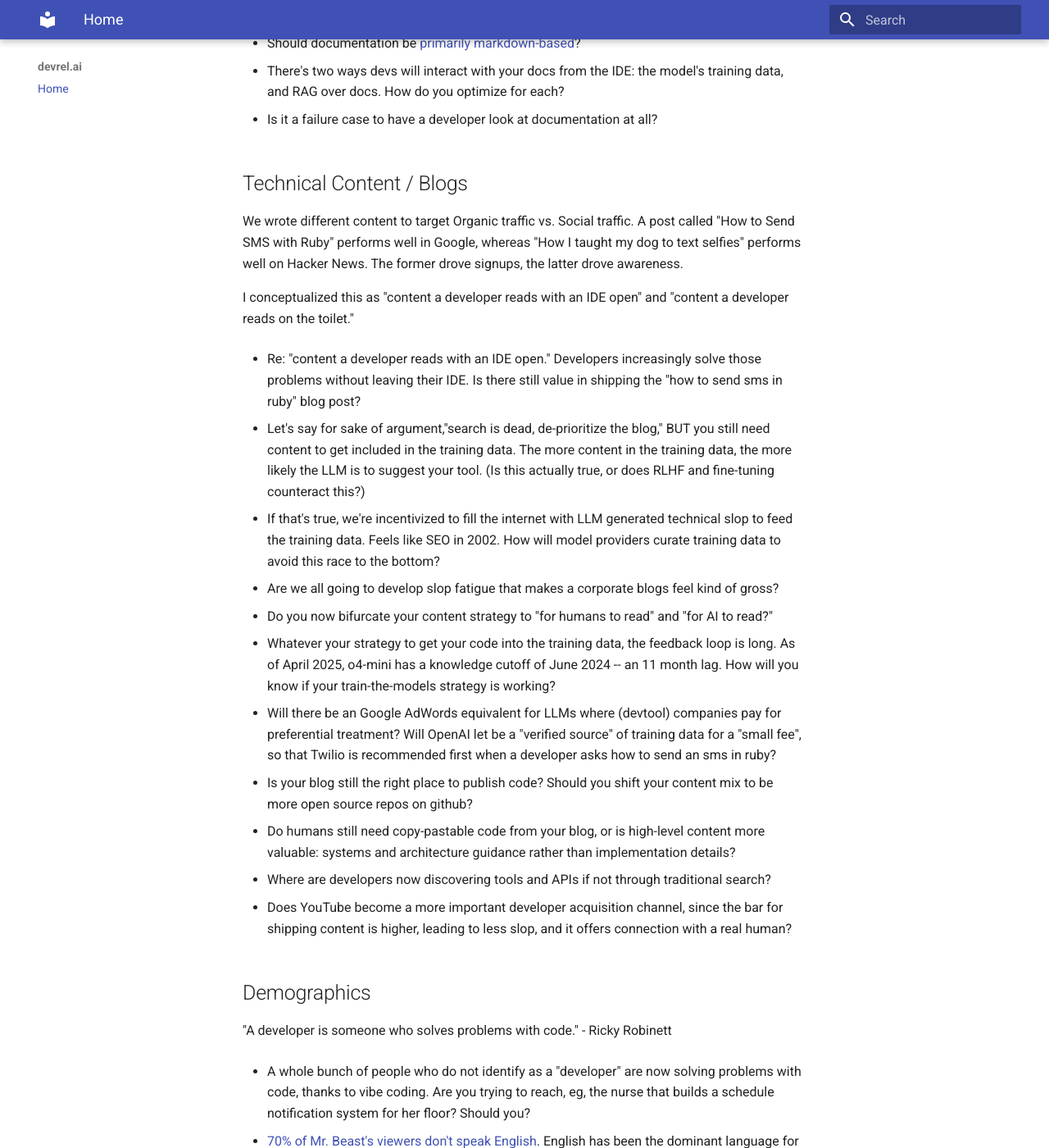
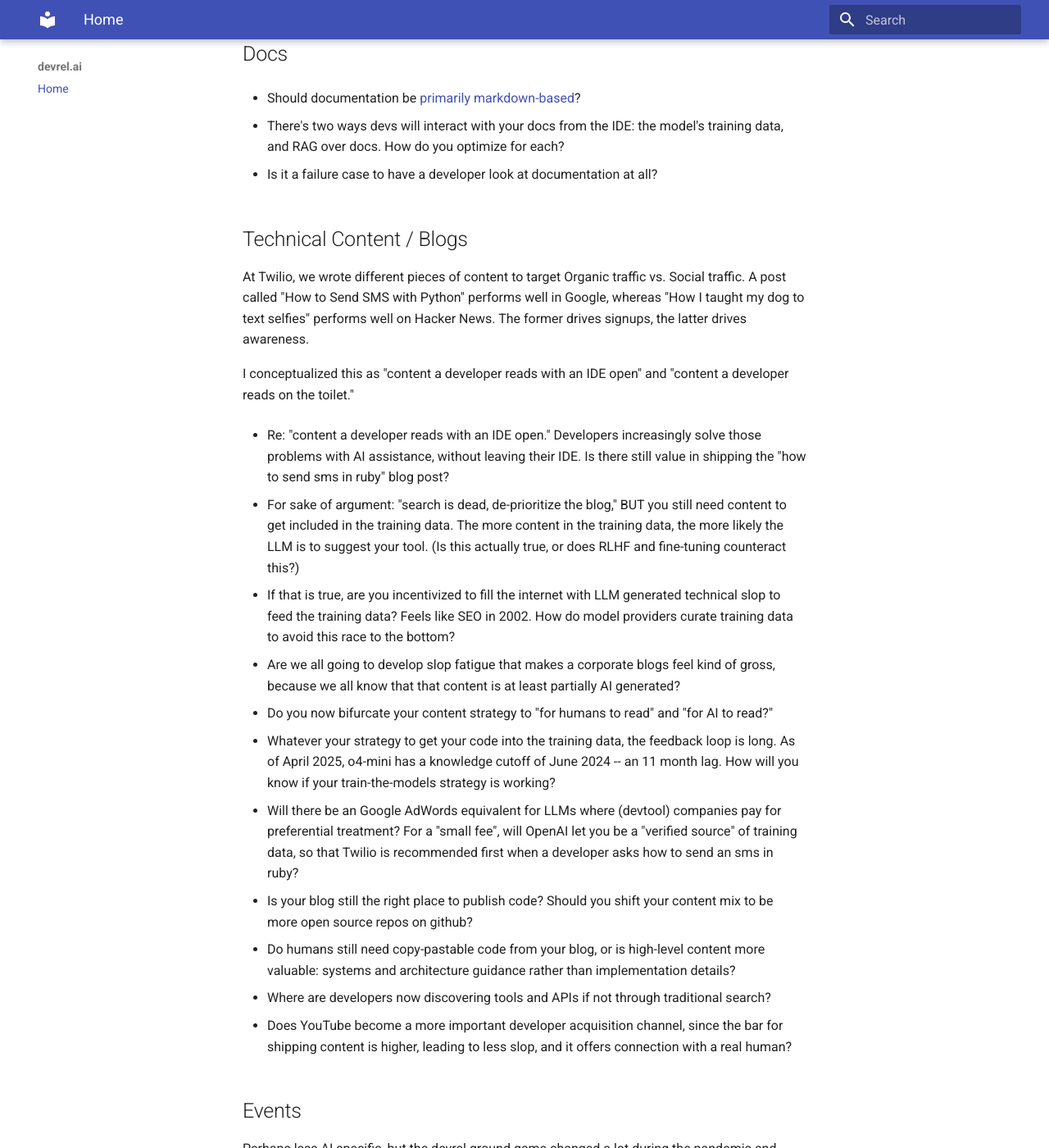
Before and after one commit to GregBaugues/devrel.ai, an MkDocs documentation site: the page built from docs/index.md, in a window 1280 px wide and 1400 px high, scrolled down 1499 px. Shown: the whole window at 82% size. Built offline with MkDocs 1.6.1 and Material for MkDocs 9.7.7, drawn with Linux system fonts in a browser that asks for light colours; some of the changed text lies outside the part shown.

Commit message:
Update content from DevRel.ai/Site Content (with lowercase filenames)

```diff
--- a/docs/index.md
+++ b/docs/index.md
@@ -6,17 +6,20 @@
 
 When I joined Twilio's Developer Evangelism team in 2014, our devrel playbook was built on:
 
-* *Magical developer experience*. Signup for an account and send your first SMS in five minutes with five lines of code in the language you already know.
-* *Exceptional documentation.* Copy-pastable code (that *works*) to support devs on their journey from quickstart, to production, to scale.
-* *Technical blog content* to generate awareness and signups via organic and developer-social channels.
+* *Magical developer experience*. Signup for an account and send your first SMS in five minutes.
+* *Great docs*. Copy-pastable code (that *works*) that supports devs on their journey from quickstart, to production, to scale.
+* *Technical blog content* to generate awareness and drive signups via organic and developer-social channels.
 * *"Be everywhere and be awesome."* IRL events. Speaking at, sponsoring, hosting hundreds of meetups, conferences, hackathons every year.
 
-AI and the end of ZIRP is changing how devtool companies reach and serve developers.
+AI is changing how developers write code, which will have a profound impact on how  devtool companies reach and serve developers.
 
-This site is an attempt to document what effective devrel might look like in the age of AI. I won't pretend to have all the answers, but I have lots of questions and a few smart friends.
+The devrel playbook from 2014 doesn't work anymore.
 
-# Questions about devrel in 2025
-## AI Assisted Developer Experience
+Since I left Twilio in 2023, I've been building a bunch with AI, and advising AI companies on devrel. This site is an attempt to document what effective devrel might look like in the age of AI. I won't pretend to have all the answers, but I have lots of questions and a few smart friends.
+
+# Devrel in 2025
+
+## Developer Experience
 
 * What does a magical developer experience look like with AI assistance? For example, what would it look like if a developer could signup and get to hello world with your product without leaving their IDE?
 
@@ -44,23 +47,23 @@
 
 ## Technical Content / Blogs
 
-We wrote different content to target Organic traffic vs. Social traffic. A post called "How to Send SMS with Ruby" performs well in Google, whereas "How I taught my dog to text selfies" performs well on Hacker News. The former drove signups, the latter drove awareness.
+At Twilio, we wrote different pieces of content to target Organic traffic vs. Social traffic. A post called "How to Send SMS with Python" performs well in Google, whereas "How I taught my dog to text selfies" performs well on Hacker News. The former drives signups, the latter drives awareness.
 
 I conceptualized this as "content a developer reads with an IDE open" and "content a developer reads on the toilet."
 
-* Re: "content a developer reads with an IDE open." Developers increasingly solve those problems without leaving their IDE. Is there still value in shipping the "how to send sms in ruby" blog post?
+* Re: "content a developer reads with an IDE open." Developers increasingly solve those problems with AI assistance, without leaving their IDE. Is there still value in shipping the "how to send sms in ruby" blog post?
 
-* Let's say for sake of argument,"search is dead, de-prioritize the blog," BUT you still need content to get included in the training data. The more content in the training data, the more likely the LLM is to suggest your tool. (Is this actually true, or does RLHF and fine-tuning counteract this?)
+* For sake of argument: "search is dead, de-prioritize the blog," BUT you still need content to get included in the training data. The more content in the training data, the more likely the LLM is to suggest your tool. (Is this actually true, or does RLHF and fine-tuning counteract this?)
 
-* If that's true, we're incentivized to fill the internet with LLM generated technical slop to feed the training data. Feels like SEO in 2002. How will model providers curate training data to avoid this race to the bottom?
+* If that is true, are you incentivized to fill the internet with LLM generated technical slop to feed the training data? Feels like SEO in 2002. How do model providers curate training data to avoid this race to the bottom?
 
-* Are we all going to develop slop fatigue that makes a corporate blogs feel kind of gross?
+* Are we all going to develop slop fatigue that makes a corporate blogs feel kind of gross, because we all know that that content is at least partially AI generated?
 
 * Do you now bifurcate your content strategy to "for humans to read" and "for AI to read?"
 
 * Whatever your strategy to get your code into the training data, the feedback loop is long. As of April 2025, o4-mini has a knowledge cutoff of June 2024 -- an 11 month lag. How will you know if your train-the-models strategy is working?
 
-* Will there be an Google AdWords equivalent for LLMs where (devtool) companies pay for preferential treatment? Will OpenAI let be a "verified source" of training data for a "small fee", so that Twilio is recommended first when a developer asks how to send an sms in ruby?
+* Will there be an Google AdWords equivalent for LLMs where (devtool) companies pay for preferential treatment? For a "small fee", will OpenAI let you be a "verified source" of training data, so that Twilio is recommended first when a developer asks how to send an sms in ruby?
 
 * Is your blog still the right place to publish code? Should you shift your content mix to be more open source repos on github?
 
@@ -69,16 +72,6 @@
 * Where are developers now discovering tools and APIs if not through traditional search?
 
 * Does YouTube become a more important developer acquisition channel, since the bar for shipping content is higher, leading to less slop, and it offers connection with a real human?
-
-## Demographics
-
-"A developer is someone who solves problems with code." - Ricky Robinett
-
-* A whole bunch of people who do not identify as a "developer" are now solving problems with code, thanks to vibe coding. Are you trying to reach, eg, the nurse that builds a schedule notification system for her floor? Should you?
-
-* [70% of Mr. Beast's viewers don't speak English](https://www.youtube.com/watch?v=wMW7-yk296U&t=2140s). English has been the dominant language for technical documentation. How does inexpensive translation impact the growth of global developer populations? Should every devtool product now be global by default? Why don't you have docs in Portuguese?
-
-* 22 year old junior devs are more likely to be AI-native. They consume content via YouTube and TikTok. 40 year old senior devs are more AI-skeptical and consume longform text based content.
 
 ## Events
 
@@ -94,8 +87,18 @@
 
 * How do you justify the benefits of IRL events that don't (and never have) show up on a spreadsheet?
 
+## Demographics
+
+"A developer is someone who solves problems with code." - Ricky Robinett
+
+* A whole bunch of people who do not identify as a "developer" are now solving problems with code, thanks to vibe coding. Are you trying to reach, eg, the nurse that builds a schedule notification system for her floor? Should you?
+
+* [70% of Mr. Beast's viewers don't speak English](https://www.youtube.com/watch?v=wMW7-yk296U&t=2140s). English has been the dominant language for technical documentation. How does inexpensive translation impact the growth of global developer populations? Should every devtool product now be global by default? Why don't you have docs in Portuguese?
+
+* 22 year old junior devs are more likely to be AI-native. They consume content via YouTube and TikTok. 40 year old senior devs are more AI-skeptical and consume longform text based content.
+
 ## Acknowledgments
 
-This is a project by Greg Baugues. The questions and thoughts here were cultivated through conversations with many friends, especially: Ricky Robinett, Andrew Baker, Matt Makai.
+This is an ongoing project by Greg Baugues. The questions and thoughts here were cultivated through conversations with many friends, especially: Ricky Robinett, Andrew Baker, Matt Makai.
 
 If you have thoughts on any of these, drop me an email at greg@baugues.com.
```
